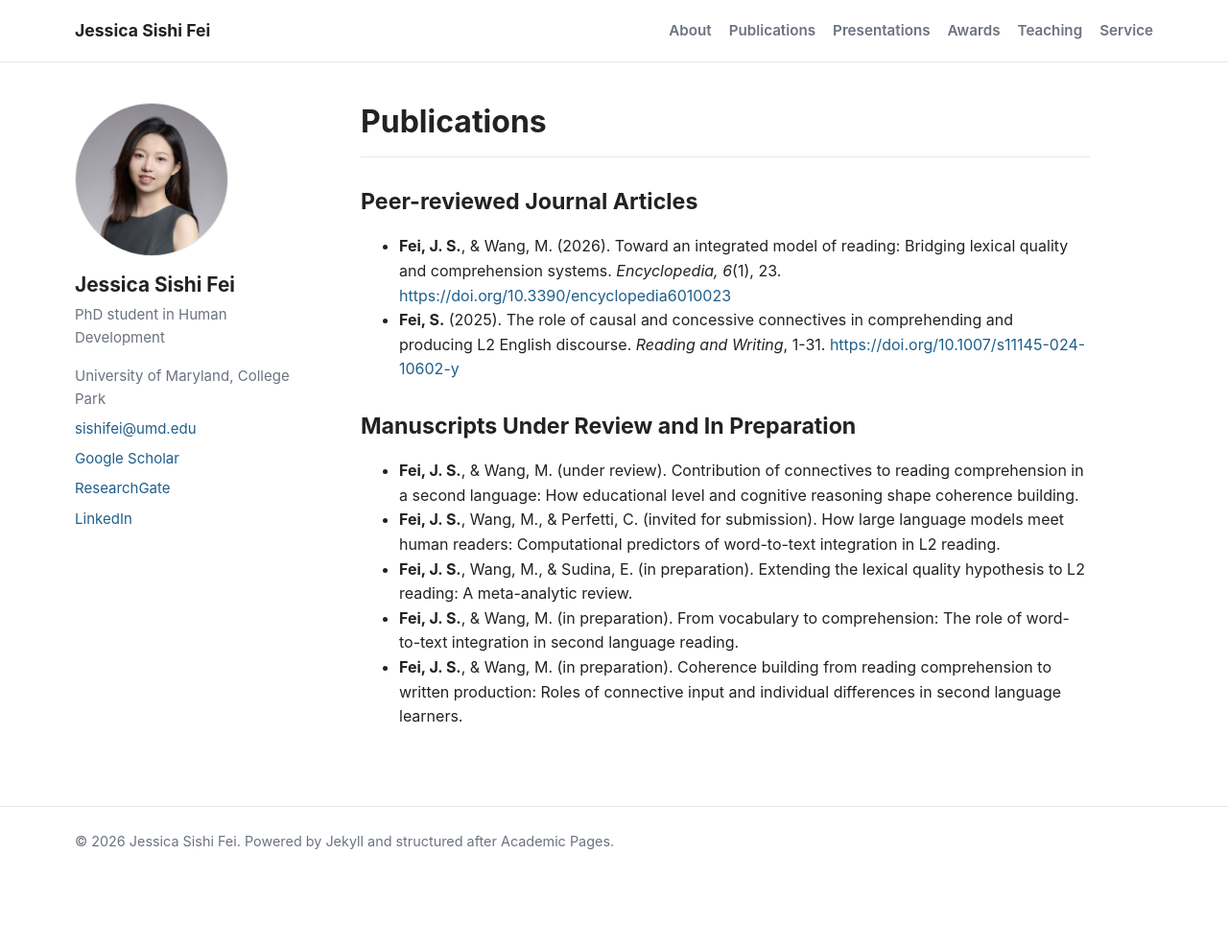
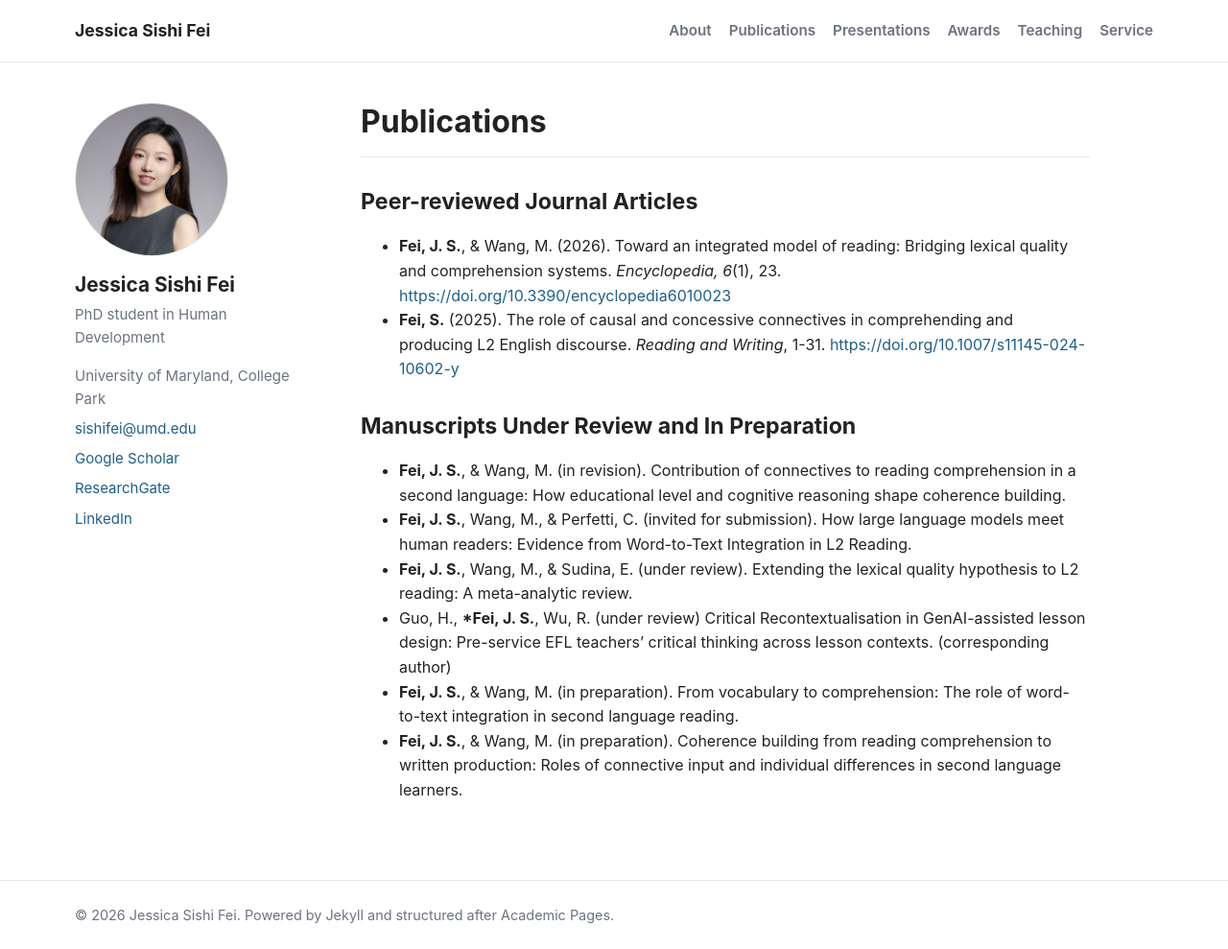
Before and after one commit to jessicasishifei/jessicasishifei.github.io, a Jekyll site: the page built from _pages/publications.md, in a window 1280 px wide. Shown: the whole page at 96% size. Built offline with Jekyll 4.4.1, drawn with Linux system fonts in a browser that asks for light colours; before the commit the page ends 912 px from its top, so only the background shows below that.

Commit message:
Update publications.md

```diff
--- a/_pages/publications.md
+++ b/_pages/publications.md
@@ -11,8 +11,9 @@ author_profile: true
 
 ## Manuscripts Under Review and In Preparation
 
-- **Fei, J. S.**, & Wang, M. (under review). Contribution of connectives to reading comprehension in a second language: How educational level and cognitive reasoning shape coherence building.
-- **Fei, J. S.**, Wang, M., & Perfetti, C. (invited for submission). How large language models meet human readers: Computational predictors of word-to-text integration in L2 reading.
-- **Fei, J. S.**, Wang, M., & Sudina, E. (in preparation). Extending the lexical quality hypothesis to L2 reading: A meta-analytic review.
+- **Fei, J. S.**, & Wang, M. (in revision). Contribution of connectives to reading comprehension in a second language: How educational level and cognitive reasoning shape coherence building.
+- **Fei, J. S.**, Wang, M., & Perfetti, C. (invited for submission). How large language models meet human readers: Evidence from Word-to-Text Integration in L2 Reading.
+- **Fei, J. S.**, Wang, M., & Sudina, E. (under review). Extending the lexical quality hypothesis to L2 reading: A meta-analytic review.
+- Guo, H., ***Fei, J. S.**, Wu, R. (under review) Critical Recontextualisation in GenAI-assisted lesson design: Pre-service EFL teachers’ critical thinking across lesson contexts. (corresponding author)
 - **Fei, J. S.**, & Wang, M. (in preparation). From vocabulary to comprehension: The role of word-to-text integration in second language reading.
 - **Fei, J. S.**, & Wang, M. (in preparation). Coherence building from reading comprehension to written production: Roles of connective input and individual differences in second language learners.
```
